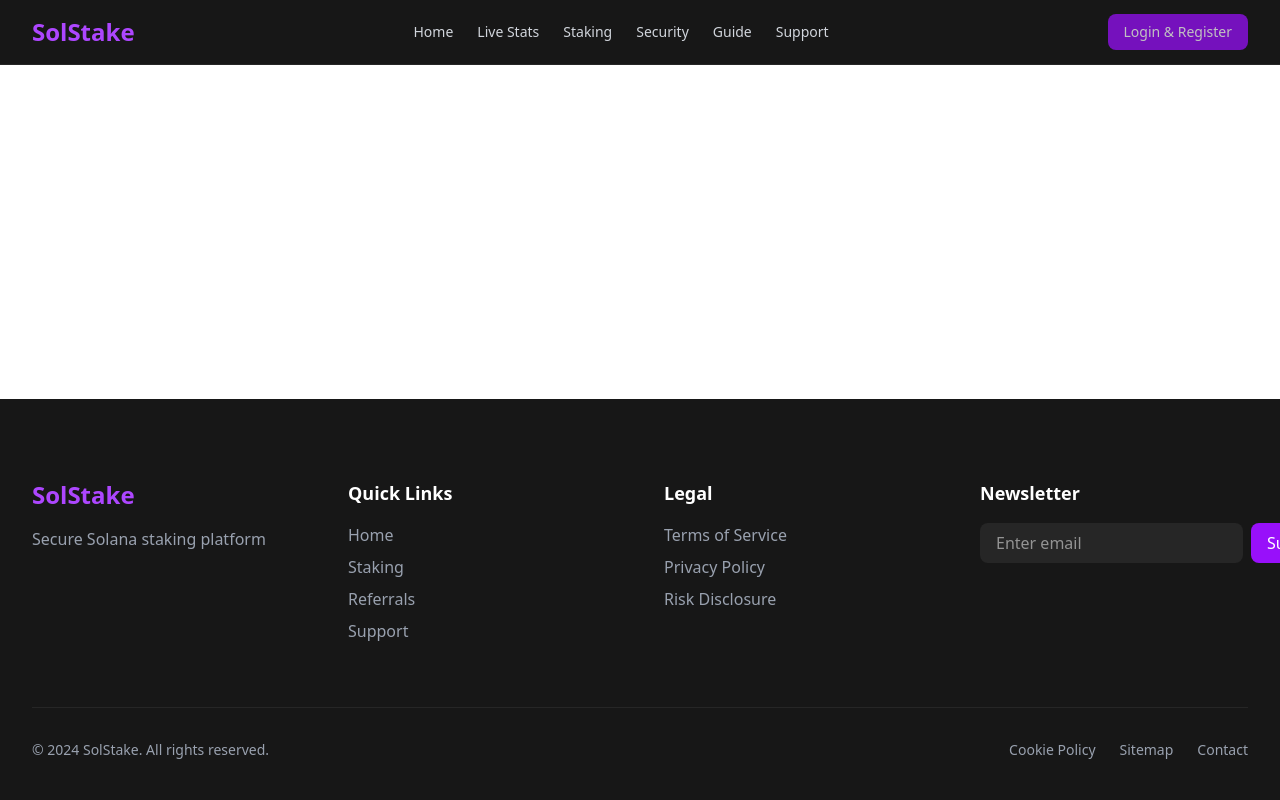
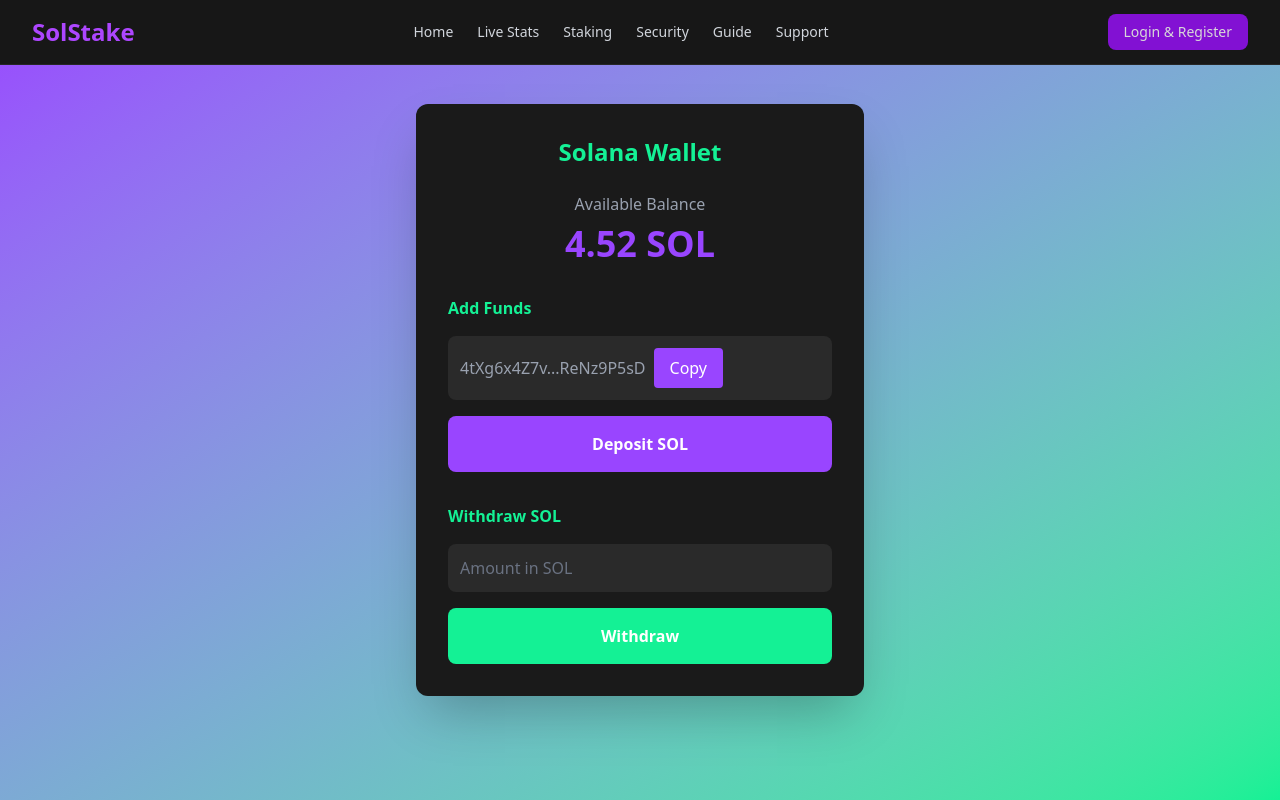
Before and after one commit to Lalitchaudhary01/blockchain, a React (Vite) app in the folder client/: page /wallet in a window 1280 px wide. Shown: the top 800 px of the page. Built offline with nearby package versions, Linux system fonts and the light colour scheme.

Commit message:
add wallet

```diff
--- a/client/package.json
+++ b/client/package.json
@@ -30,6 +30,7 @@
     "react": "^18.3.1",
     "react-apexcharts": "^1.7.0",
     "react-chartjs-2": "^5.3.0",
+    "react-copy-to-clipboard": "^5.1.0",
     "react-dom": "^18.3.1",
     "react-router-dom": "^7.1.5",
     "styled-components": "^6.1.15",
--- a/client/src/App.jsx
+++ b/client/src/App.jsx
@@ -8,6 +8,7 @@ import SecurityMeasures from "./components/SecurityMeasures";
 import UserGuide from "./components/UserGuide";
 import SupportSection from "./components/SupportSection";
 import Footer from "./components/Footer";
+import SolanaWallet from "./components/SolanaWallet";
 
 export default function App() {
   return (
@@ -18,6 +19,7 @@ export default function App() {
           <Routes>
             {/* Define routes */}
             <Route path="/" element={<Home />} />
+            <Route path="/wallet" element={<SolanaWallet />} />
           </Routes>
         </main>
         <Footer />
--- a/client/src/components/Auth.jsx
+++ b/client/src/components/Auth.jsx
@@ -9,6 +9,7 @@ const Auth = ({ closeAuth }) => {
     name: "",
     email: "",
     password: "",
+    confirmPassword: "",
   });
   const [error, setError] = useState("");
   const [token, setToken] = useState(localStorage.getItem("token") || "");
@@ -29,8 +30,17 @@ const Auth = ({ closeAuth }) => {
     e.preventDefault();
     setError("");
 
-    if (!formData.email || !formData.password || (!isLogin && !formData.name)) {
+    if (
+      !formData.email ||
+      !formData.password ||
+      (!isLogin && (!formData.name || !formData.confirmPassword))
+    ) {
       setError("All fields are required!");
+      return;
+    }
+
+    if (!isLogin && formData.password !== formData.confirmPassword) {
+      setError("Passwords do not match!");
       return;
     }
 
@@ -112,9 +122,20 @@ const Auth = ({ closeAuth }) => {
               placeholder="Password"
               value={formData.password}
               onChange={handleChange}
-              className="w-full p-3 mb-6 bg-gray-800 rounded-lg focus:outline-none focus:ring-2 focus:ring-purple-500 text-white placeholder-gray-400"
+              className="w-full p-3 mb-4 bg-gray-800 rounded-lg focus:outline-none focus:ring-2 focus:ring-purple-500 text-white placeholder-gray-400"
               required
             />
+            {!isLogin && (
+              <input
+                type="password"
+                name="confirmPassword"
+                placeholder="Confirm Password"
+                value={formData.confirmPassword}
+                onChange={handleChange}
+                className="w-full p-3 mb-6 bg-gray-800 rounded-lg focus:outline-none focus:ring-2 focus:ring-purple-500 text-white placeholder-gray-400"
+                required
+              />
+            )}
             {error && (
               <p className="text-red-400 text-sm mb-4 text-center">{error}</p>
             )}
--- a/client/src/components/Hero.jsx
+++ b/client/src/components/Hero.jsx
@@ -1,9 +1,12 @@
 import { useState } from "react";
+import { useNavigate } from "react-router-dom";
 
 export default function Hero() {
   const [amount, setAmount] = useState("");
   const [days, setDays] = useState("");
   const [returns, setReturns] = useState(0);
+
+  const navigate = useNavigate(); // Navigation hook
 
   const calculateReturns = () => {
     const parsedAmount = parseFloat(amount) || 0;
@@ -19,6 +22,7 @@ export default function Hero() {
       <div className="max-w-7xl mx-auto px-4 sm:px-6 lg:px-8 min-h-[70vh] flex items-center">
         <div className="grid grid-cols-1 md:grid-cols-2 gap-12 items-center">
           {/* Left Content */}
+
           <div className="space-y-8 animate-fade-in-left">
             <h1 className="text-4xl md:text-6xl font-bold text-white">
               Maximize Your <span className="text-purple-500">Solana</span>{" "}
@@ -31,7 +35,11 @@ export default function Hero() {
             </p>
 
             <div className="flex flex-col sm:flex-row gap-4">
-              <button className="bg-purple-600 hover:bg-purple-700 text-white px-8 py-3 rounded-lg text-lg font-medium transition-all duration-300 animate-pulse">
+              {/* Navigate to Solana Wallet */}
+              <button
+                onClick={() => navigate("/wallet")}
+                className="bg-purple-600 hover:bg-purple-700 text-white px-8 py-3 rounded-lg text-lg font-medium transition-all duration-300 animate-pulse"
+              >
                 Start Staking
               </button>
               <button className="border border-purple-500 text-purple-500 hover:bg-purple-500 hover:text-white px-8 py-3 rounded-lg text-lg font-medium transition-all duration-300">
--- /dev/null
+++ b/client/src/components/SolanaWallet.jsx
@@ -0,0 +1,82 @@
+import { useState } from "react";
+import { CopyToClipboard } from "react-copy-to-clipboard";
+
+const SolanaWallet = () => {
+  const [balance, setBalance] = useState(4.52);
+  const [withdrawAmount, setWithdrawAmount] = useState("");
+  const [isCopied, setIsCopied] = useState(false);
+
+  // Mock SOL address (replace with actual user ID logic)
+  const solanaAddress = "4tXg6x4Z7v...ReNz9P5sD";
+
+  const handleAddFunds = () => {
+    // In a real app, this would trigger a payment gateway
+    alert("Redirecting to payment gateway...");
+  };
+
+  const handleWithdraw = () => {
+    const amount = parseFloat(withdrawAmount);
+    if (amount > 0 && amount <= balance) {
+      setBalance((prev) => prev - amount);
+      setWithdrawAmount("");
+      alert(`Withdrawal of ${amount} SOL initiated!`);
+    } else {
+      alert("Invalid withdrawal amount");
+    }
+  };
+
+  return (
+    <div className="min-h-screen bg-gradient-to-br from-[#9945FF] to-[#14F195] flex items-center justify-center p-5">
+      <div className="bg-[#1A1A1A] rounded-xl p-8 w-full max-w-md text-white shadow-2xl">
+        <h2 className="text-[#14F195] text-2xl font-bold text-center mb-6">
+          Solana Wallet
+        </h2>
+
+        <div className="text-center mb-8">
+          <p className="text-gray-400 mb-2">Available Balance</p>
+          <h1 className="text-[#9945FF] text-4xl font-bold">{balance} SOL</h1>
+        </div>
+
+        <div className="mb-8">
+          <h3 className="text-[#14F195] font-semibold mb-4">Add Funds</h3>
+          <div className="flex items-center gap-2 bg-[#2A2A2A] p-3 rounded-lg mb-4">
+            <span className="text-gray-400 truncate">{solanaAddress}</span>
+            <CopyToClipboard
+              text={solanaAddress}
+              onCopy={() => setIsCopied(true)}
+            >
+              <button className="bg-[#9945FF] text-white px-4 py-2 rounded hover:opacity-90 transition-opacity">
+                {isCopied ? "Copied!" : "Copy"}
+              </button>
+            </CopyToClipboard>
+          </div>
+          <button
+            onClick={handleAddFunds}
+            className="w-full bg-[#9945FF] text-white p-4 rounded-lg hover:opacity-90 transition-opacity font-semibold"
+          >
+            Deposit SOL
+          </button>
+        </div>
+
+        <div>
+          <h3 className="text-[#14F195] font-semibold mb-4">Withdraw SOL</h3>
+          <input
+            type="number"
+            value={withdrawAmount}
+            onChange={(e) => setWithdrawAmount(e.target.value)}
+            placeholder="Amount in SOL"
+            className="w-full p-3 mb-4 bg-[#2A2A2A] text-white rounded-lg placeholder-gray-500 focus:outline-none focus:ring-2 focus:ring-[#9945FF]"
+          />
+          <button
+            onClick={handleWithdraw}
+            className="w-full bg-[#14F195] text-white p-4 rounded-lg hover:opacity-90 transition-opacity font-semibold"
+          >
+            Withdraw
+          </button>
+        </div>
+      </div>
+    </div>
+  );
+};
+
+export default SolanaWallet;
--- a/client/src/components/StakingModal.jsx
+++ /dev/null
@@ -1,61 +0,0 @@
-import { useState } from "react";
-
-export default function StakingModal({ onClose }) {
-  const [balance, setBalance] = useState("0.00");
-  const [amount, setAmount] = useState("");
-
-  const handleDeposit = () => {
-    // Placeholder function for depositing SOL
-    alert(`Depositing ${amount} SOL`);
-    setAmount("");
-  };
-
-  const handleWithdraw = () => {
-    // Placeholder function for withdrawing SOL
-    alert(`Withdrawing ${amount} SOL`);
-    setAmount("");
-  };
-
-  return (
-    <div className="fixed inset-0 bg-black bg-opacity-50 flex justify-center items-center p-4">
-      <div className="bg-neutral-800 p-6 rounded-lg shadow-lg max-w-md w-full">
-        <h2 className="text-2xl font-bold text-white mb-4">Solana Wallet</h2>
-
-        <div className="mb-4 p-4 bg-neutral-700 rounded-lg">
-          <p className="text-gray-300">Wallet Balance:</p>
-          <h3 className="text-3xl font-bold text-purple-500">{balance} SOL</h3>
-        </div>
-
-        <input
-          type="number"
-          value={amount}
-          onChange={(e) => setAmount(e.target.value)}
-          className="w-full bg-neutral-700 text-white rounded-lg px-4 py-2 mb-4 focus:outline-none focus:ring-2 focus:ring-purple-500"
-          placeholder="Enter amount (SOL)"
-        />
-
-        <div className="flex flex-col gap-3">
-          <button
-            className="bg-green-600 hover:bg-green-700 text-white px-6 py-3 rounded-lg font-medium transition-all duration-300 w-full"
-            onClick={handleDeposit}
-          >
-            Deposit
-          </button>
-          <button
-            className="bg-red-600 hover:bg-red-700 text-white px-6 py-3 rounded-lg font-medium transition-all duration-300 w-full"
-            onClick={handleWithdraw}
-          >
-            Withdraw
-          </button>
-        </div>
-
-        <button
-          className="mt-4 w-full text-gray-300 hover:text-white"
-          onClick={onClose}
-        >
-          Close
-        </button>
-      </div>
-    </div>
-  );
-}
```
Also changed, not shown: 1 other file (tests, documents, lock files or other folders).
